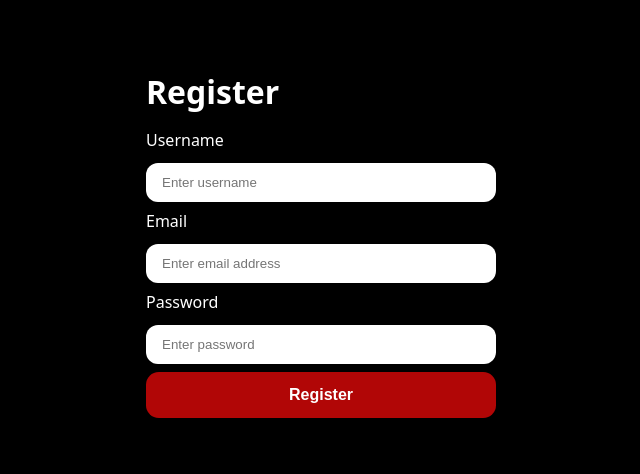
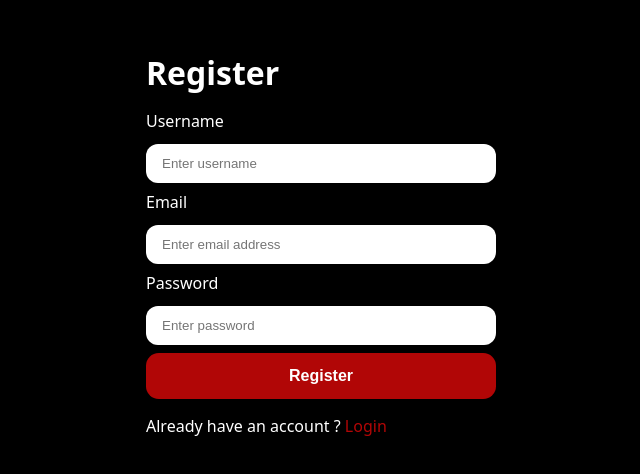
Before and after one commit to naitik-dhiman/MERN_GENAI_PRoject, a React app in the folder FRONTEND/: page /register in a window 1280 px wide. Shown: the part 156-630 px from the top of the page, without its empty margins (319-959 px from the left). Built offline with nearby package versions, Linux system fonts and the light colour scheme; the HTML template or start-up script is replaced by a standard one.

Commit message:
styled register form and addded navigation between register and login pages

```diff
--- a/FRONTEND/src/features/auth/auth.form.scss
+++ b/FRONTEND/src/features/auth/auth.form.scss
@@ -39,4 +39,10 @@ main{
         }
     }
 
+    a{
+        color : #b10606;
+        text-decoration: none;
+
+    }
+
 }
--- a/FRONTEND/src/features/auth/pages/Login.jsx
+++ b/FRONTEND/src/features/auth/pages/Login.jsx
@@ -1,5 +1,6 @@
 import React from "react"
 import "../auth.form.scss"
+import {useNavigate , Link } from "react-router"
 
 const Login = () => {
 
@@ -38,6 +39,8 @@ const Login = () => {
             Login
           </button>
         </form>
+
+        <p>Don't  have an account ? <Link to ={"/register"}> Register </Link> </p>
       </div>
     </main>
   )
--- a/FRONTEND/src/features/auth/pages/Register.jsx
+++ b/FRONTEND/src/features/auth/pages/Register.jsx
@@ -1,8 +1,13 @@
 
 import React from "react"
 import "../auth.form.scss"
+import {useNavigate , Link } from "react-router"
+
 
 function Register(){
+
+
+  const navigate = useNavigate();
 
 
   const handleSubmit = (e) =>{
@@ -49,6 +54,8 @@ function Register(){
             Register
           </button>
         </form>
+
+        <p>Already have an account ? <Link to ={"/login"}> Login</Link> </p>
       </div>
     </main>
   )
```
Also changed, not shown: FRONTEND/theory.txt.
